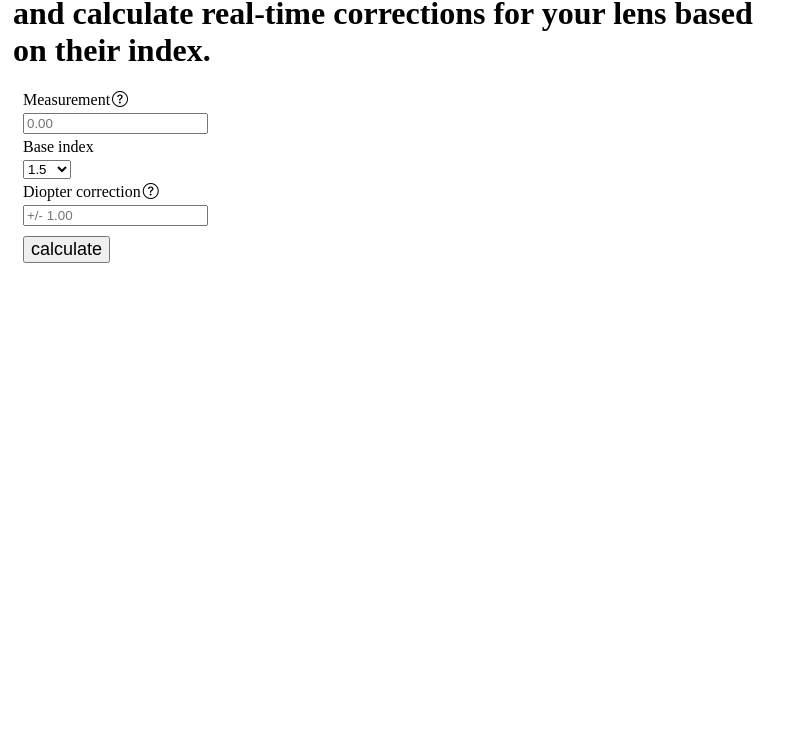
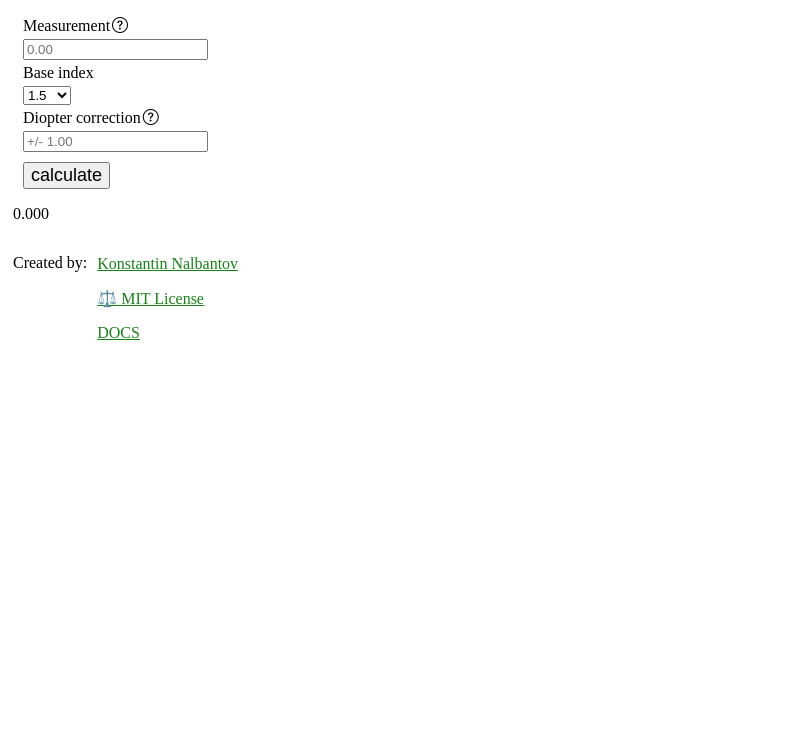
Before and after one commit to kn-nalbantov/True-Curve-Calc-RX, an Electron app: page index.html in a window 800 px wide. Shown: the part 63-800 px from the top of the page. Drawn offline with nearby package versions, Linux system fonts and the light colour scheme.

Commit message:
Added footer and additional styles

```diff
--- a/index.html
+++ b/index.html
@@ -7,13 +7,13 @@
     <link rel="stylesheet" href="./style.css">
   </head>
   <body>
+    <main>
       <h1>
-      Input the measurement from your electronic comparator and calculate
-      real-time corrections for your lens based on their index.
+        Calculate the true curve of your blank
       </h1>
       <div class="inputs">
         <label for="measurement">Measurement<i class="bi bi-question-circle" onmouseover="showInfo()" onmouseout="hideInfo()"></i>
-        <span class="more-info" style="display: none; color:gray">more info</span>
+          <span class="more-info" style="display: none; color:gray">measure the blank with your digital comparator</span>
         </label>
         <input type="number" id="measurement" placeholder="0.00" />
         <label for="base-index">Base index</label>
@@ -28,7 +28,17 @@
         <input type="number" id="diopter" placeholder="+/- 1.00">
         <input type="button" id="calculate" value="calculate" onclick="calculate();">
       </div>
-    <p id="result"></p>
+      <p id="result">0.000</p>
+    </main>
+    <footer>
+      <aside class="column left">Created by:</aside>
+      <section class="column">
+        <p class="green">Konstantin Nalbantov</p>
+        <p class="green">⚖️ MIT License</p>
+        <a class="green" href="https://github.com/kn-nalbantov/True-Curve-Calc-RX"><p>DOCS</p></a>
+      </div>
+      </section>
+    </footer>
     <script src="./app.js"></script>
   </body>
 </html>
--- a/style.css
+++ b/style.css
@@ -1,4 +1,8 @@
 @import url("https://cdn.jsdelivr.net/npm/bootstrap-icons@1.6.1/font/bootstrap-icons.css");
+
+* {
+  box-sizing: border-box;
+}
 
 body {
   padding-left: 5px;
@@ -24,3 +28,21 @@ span {
   display: none;
   color: rgb(138, 138, 138);
 }
+
+footer {
+  display: table;
+}
+
+.column {
+  float: left;
+}
+
+.left {
+  padding-top: 15px;
+  margin-right: 10px;
+}
+
+.green {
+  color: rgb(23, 131, 23);
+  text-decoration: underline;
+}
```
Lines whose indentation alone changed are shown as unchanged.
